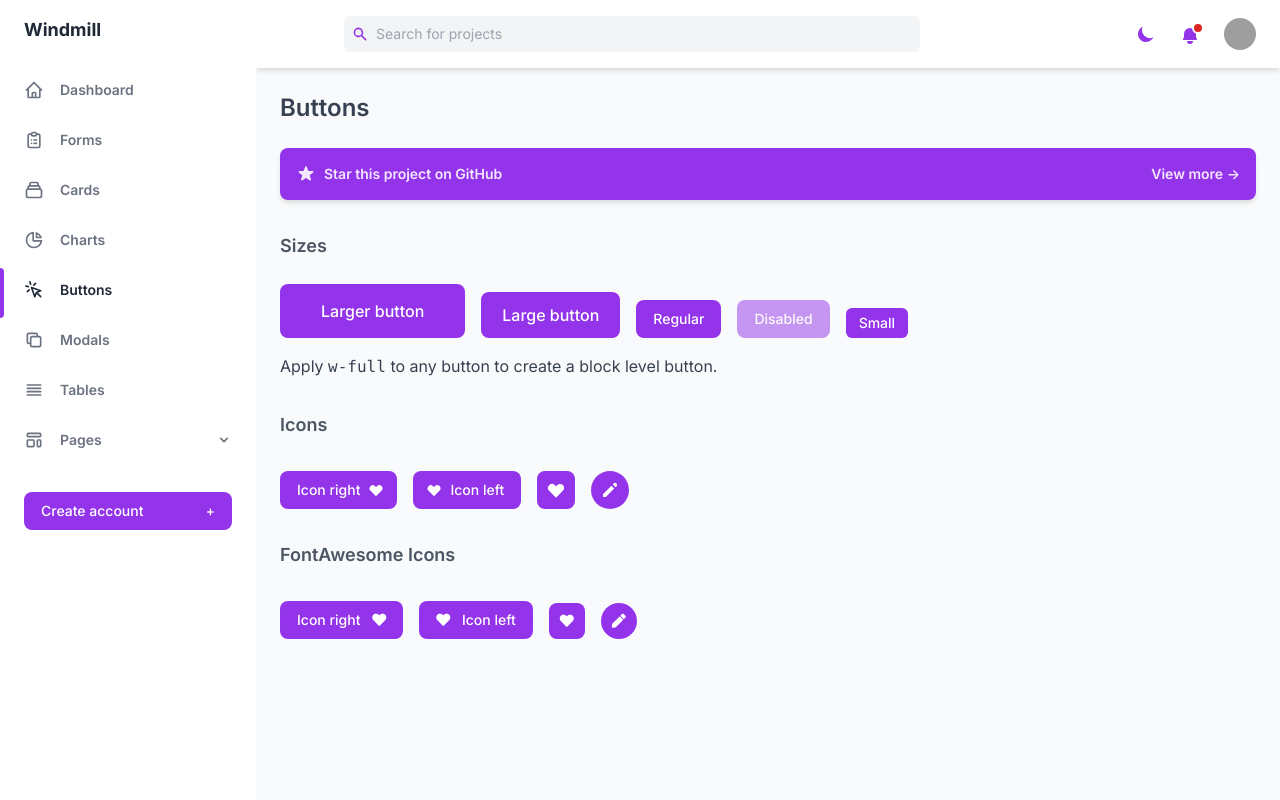
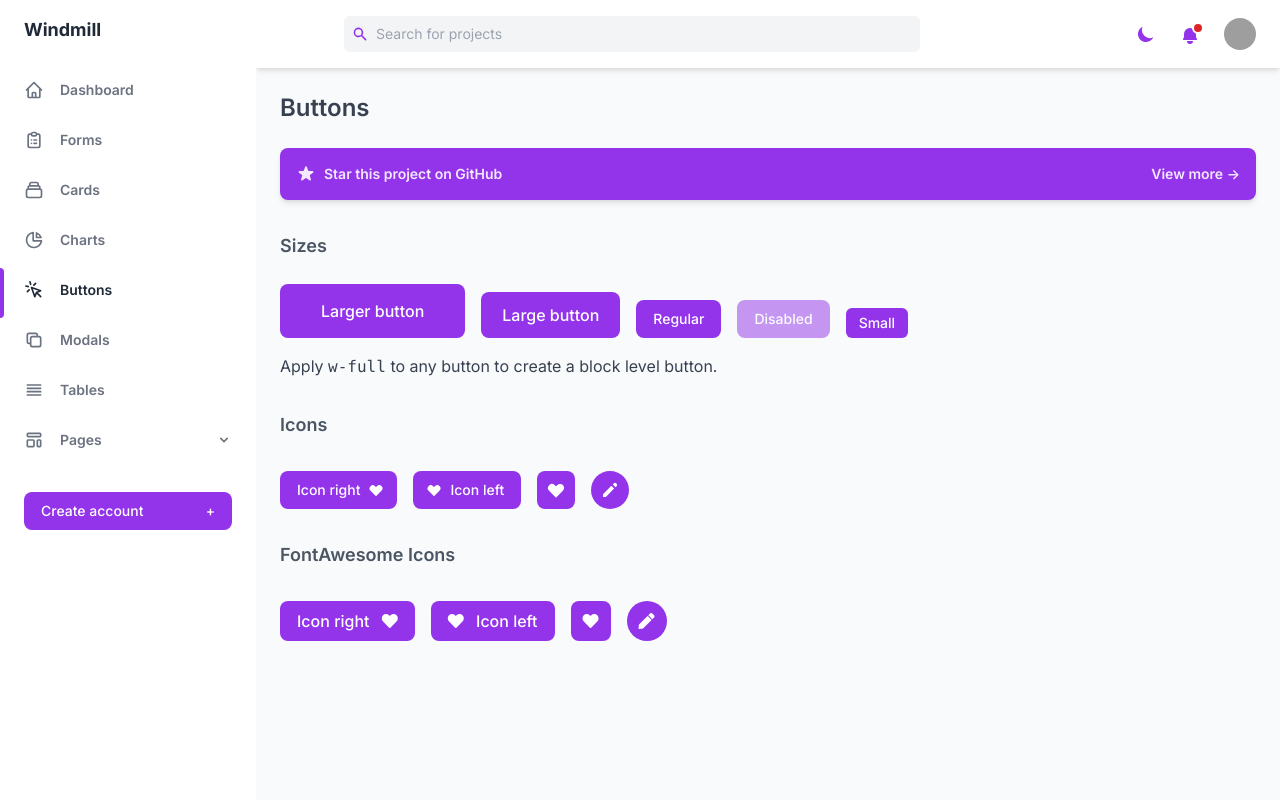
Before and after one commit to estevanmaito/windmill-dashboard, a PHP site: page /buttons.html in a window 1280 px wide. Run offline with PHP 8.4, Linux system fonts and the light colour scheme; grey boxes are pictures that could not be loaded.

Commit message:
Buttom examples with FontAwesome Icons

```diff
--- a/public/buttons.html
+++ b/public/buttons.html
@@ -472,28 +472,28 @@
 					<div class="flex flex-col flex-wrap mb-8 space-y-4 md:flex-row md:items-end md:space-x-4">
 						<!-- Divs are used just to display the examples. Use only the button. -->
 						<div>
-							<button class="px-4 py-2 text-sm font-medium leading-5 text-white transition-colors duration-150 border border-transparent rounded-lg bg-primary-600 active:bg-primary-600 hover:bg-primary-700 focus:outline-none focus:ring">
-								Icon right <i class="ml-2 text-sm pointer-events-none fas fa-heart"></i>
+							<button class="w-auto h-10 px-4 text-base font-medium text-white transition-colors duration-150 border border-transparent rounded-lg bg-primary-600 active:bg-primary-600 hover:bg-primary-700 focus:outline-none focus:ring">
+								Icon right <i class="ml-2 pointer-events-none fas fa-heart"></i>
 							</button>
 						</div>
 
 						<!-- Divs are used just to display the examples. Use only the button. -->
 						<div>
-							<button class="px-4 py-2 text-sm font-medium leading-5 text-white transition-colors duration-150 border border-transparent rounded-lg bg-primary-600 active:bg-primary-600 hover:bg-primary-700 focus:outline-none focus:ring">
-								<i class="mr-2 text-sm pointer-events-none fas fa-heart"></i>
+							<button class="w-auto h-10 px-4 text-base font-medium text-white transition-colors duration-150 border border-transparent rounded-lg bg-primary-600 active:bg-primary-600 hover:bg-primary-700 focus:outline-none focus:ring">
+								<i class="mr-2 pointer-events-none fas fa-heart"></i>
 								<span>Icon left</span>
 							</button>
 						</div>
 
 						<!-- Divs are used just to display the examples. Use only the button. -->
 						<div>
-							<button class="text-sm font-medium leading-5 text-white transition-colors duration-150 border border-transparent rounded-lg w-9 h-9 content-evenly bg-primary-600 active:bg-primary-600 hover:bg-primary-700 focus:outline-none focus:ring fas fa-heart" aria-label="Like">
+							<button class="w-10 h-10 text-base font-medium leading-5 text-white transition-colors duration-150 border border-transparent rounded-lg content-evenly bg-primary-600 active:bg-primary-600 hover:bg-primary-700 focus:outline-none focus:ring fas fa-heart" aria-label="Like">
 							</button>
 						</div>
 
 						<!-- Divs are used just to display the examples. Use only the button. -->
 						<div>
-							<button class="text-sm font-medium leading-5 text-white transition-colors duration-150 border border-transparent rounded-full w-9 h-9 content-evenly bg-primary-600 active:bg-primary-600 hover:bg-primary-700 focus:outline-none focus:ring fas fa-pen" aria-label="Edit">
+							<button class="w-10 h-10 text-base font-medium leading-5 text-white transition-colors duration-150 border border-transparent rounded-full content-evenly bg-primary-600 active:bg-primary-600 hover:bg-primary-700 focus:outline-none focus:ring fas fa-pen" aria-label="Edit">
 							</button>
 						</div>
 					</div>
```
Also changed, not shown: public/assets/css/tailwind.output.css.
